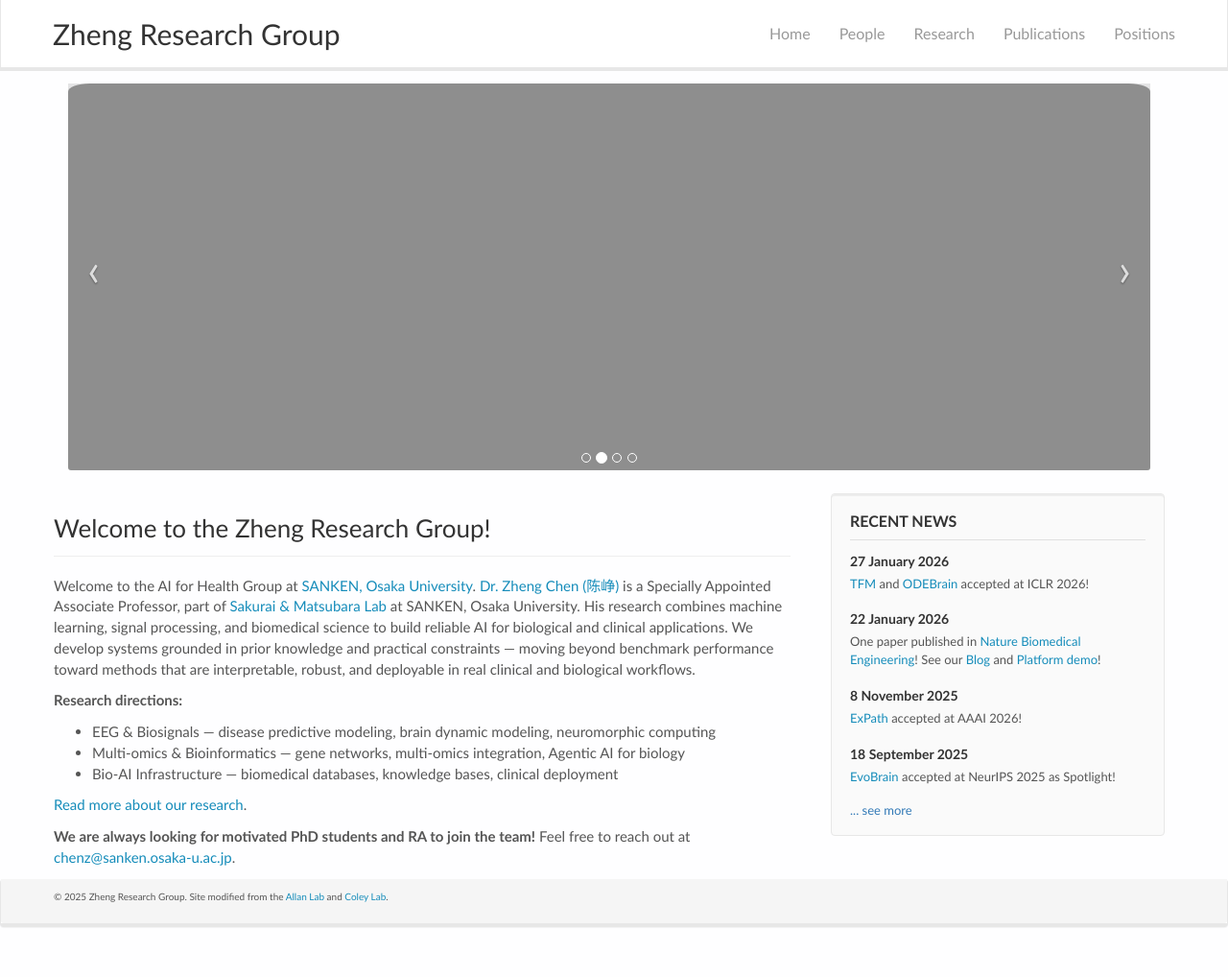
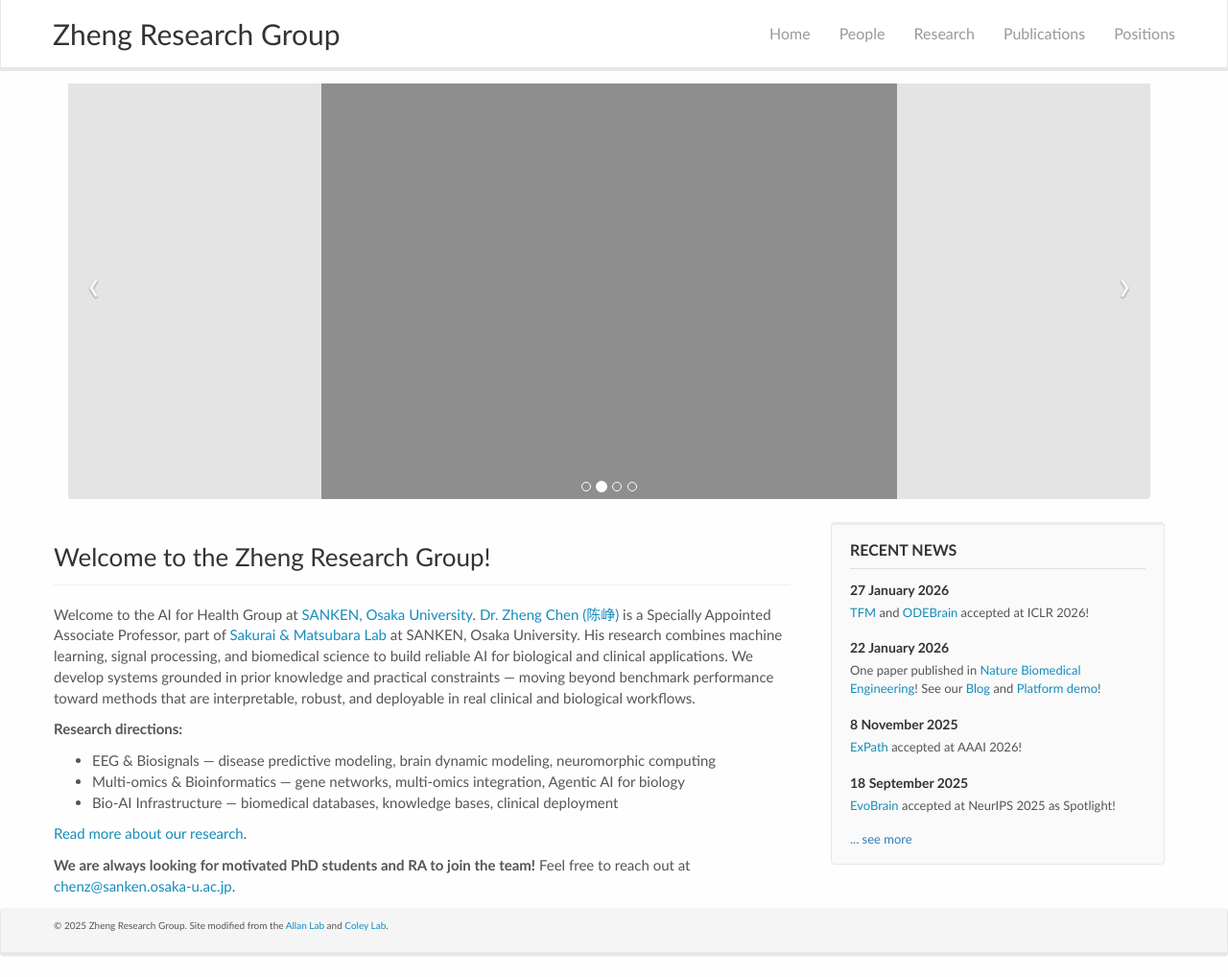
Before and after one commit to zhengchen3/zhengchen3.github.io, a Jekyll site: the page built from _pages/home.md, in a window 1280 px wide and 1018 px high. Shown: the whole window at 96% size. Built offline with Jekyll 4.4.1, drawn with Linux system fonts in a browser that asks for light colours; nearby versions of some CDN libraries.

Commit message:
Apply Coley-style parameters: CSS, nav, footer, news

```diff
--- a/css/main.scss
+++ b/css/main.scss
@@ -187,13 +187,14 @@ firstp {
     margin-top: 0;
     margin-bottom: 0;
     border-radius: 3px;
-    max-height: 420px;
+    max-height: 450px;
     overflow: hidden;
     .item img {
       width: 100%;
       height: auto;
-      object-fit: cover;
-      max-height: 420px;
+      object-fit: contain;
+      max-height: 450px;
+      background-color: #fefeff;
     }
   }
 }
```
